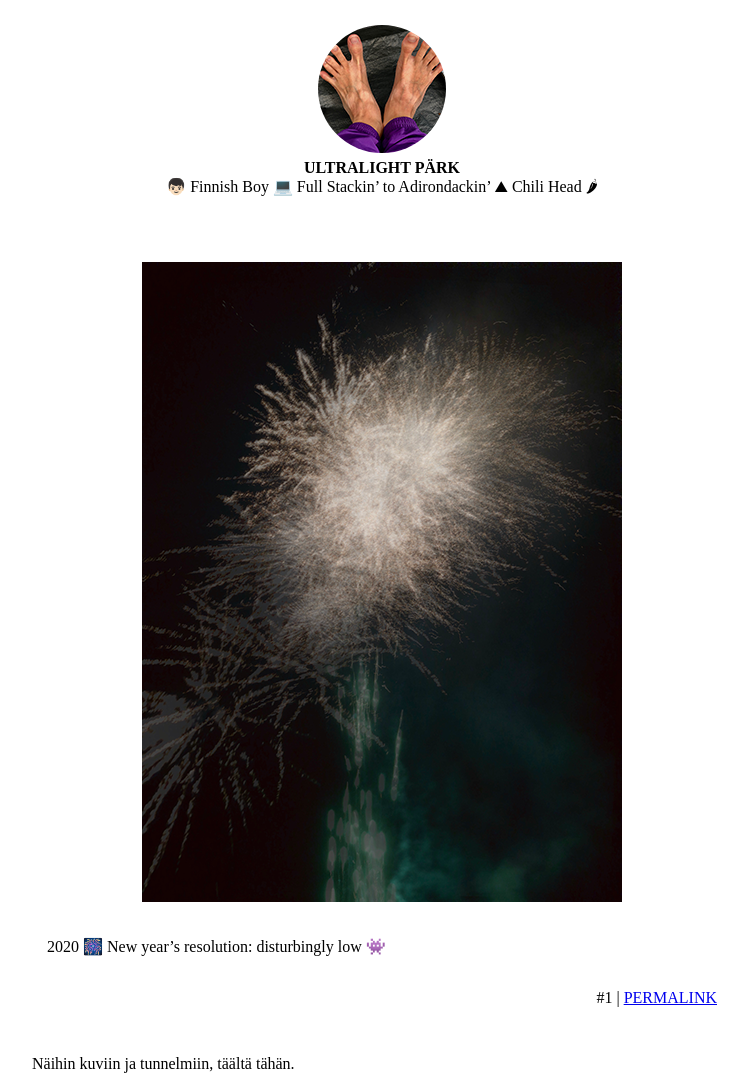
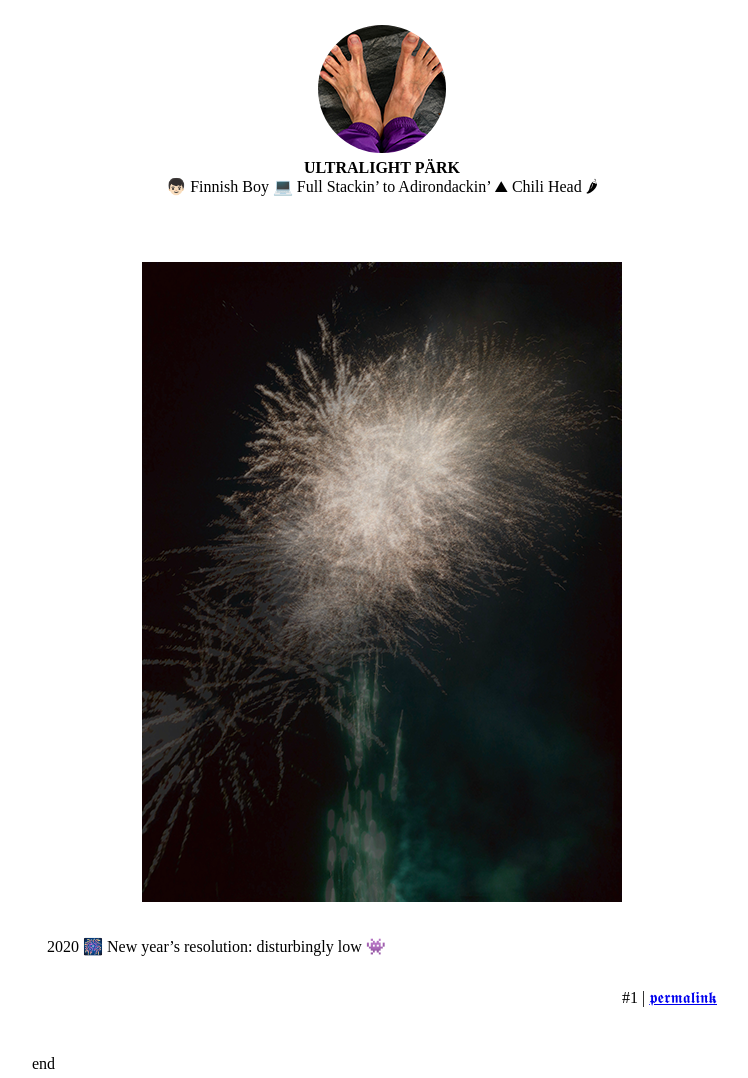
Before and after one commit to ultralightpark/ultralightpark.github.io, a Jekyll site: the page built from index.md, in a window 1280 px wide. Shown: the whole page, without its empty margins (258-1006 px from the left). Built offline with Jekyll 4.4.1, drawn with Linux system fonts in a browser that asks for light colours.

Commit message:
Footer Updated

```diff
--- a/_includes/footer.html
+++ b/_includes/footer.html
@@ -1,4 +1,4 @@
 <footer>
-Näihin kuviin ja tunnelmiin, täältä tähän.
+end
 </footer>
 </div>
--- a/_layouts/post.html
+++ b/_layouts/post.html
@@ -8,7 +8,7 @@
               {% if page.description %} <p>{{ page.description }}</p> {% endif %}
             </div>
             <div class = "post-permalink">
-              <a href="{{ site.url }}">KOTI</a>
+              <a href="{{ site.url }}">𝖇𝖆𝖈𝖐</a>
             </div>
           </div>
         </div>
--- a/_posts/2018-12-16-welcome-to-jekyll.markdown
+++ b/_posts/2018-12-16-welcome-to-jekyll.markdown
@@ -4,5 +4,5 @@ title:  "1"
 date:   2019-01-01 00:00:00 +0200
 categories: default
 ---
-<img src="https://ultralightpark.github.io/assets/content/tCJi1lma.png"/>
+<img src="{{ site.url }}/assets/content/tCJi1lma.png"/>
 2020 🎆 New year's resolution: disturbingly low 👾
--- a/index.md
+++ b/index.md
@@ -15,7 +15,7 @@ navigation_weight: 1
               {% if post.description %} <p>{{ post.description }}</p> {% endif %}
             </div>
             <div class = "post-permalink">
-              #{{ post.title }} | <a href="{{ post.url }}">PERMALINK</a>
+              #{{ post.title }} | <a href="{{ post.url }}">𝖕𝖊𝖗𝖒𝖆𝖑𝖎𝖓𝖐</a>
             </div>
           </div>
         </div>
```
